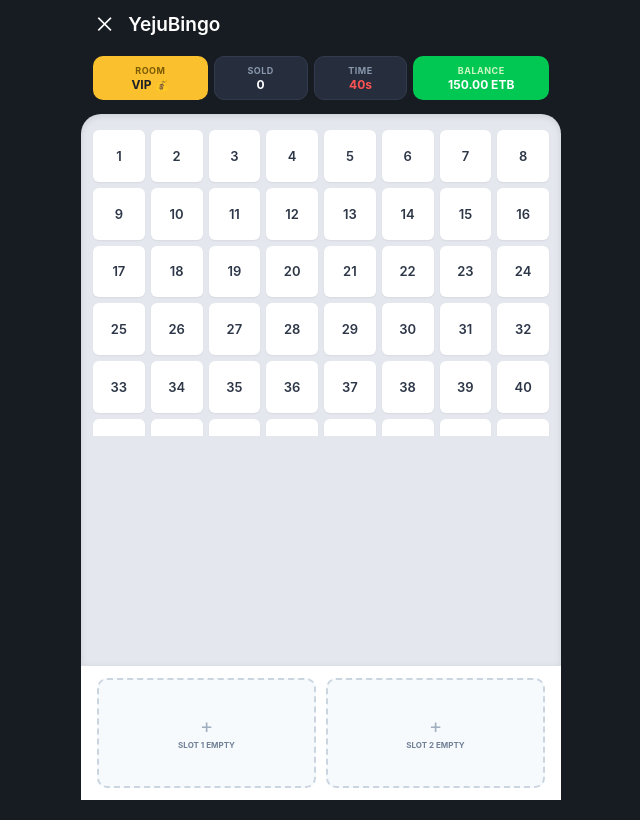
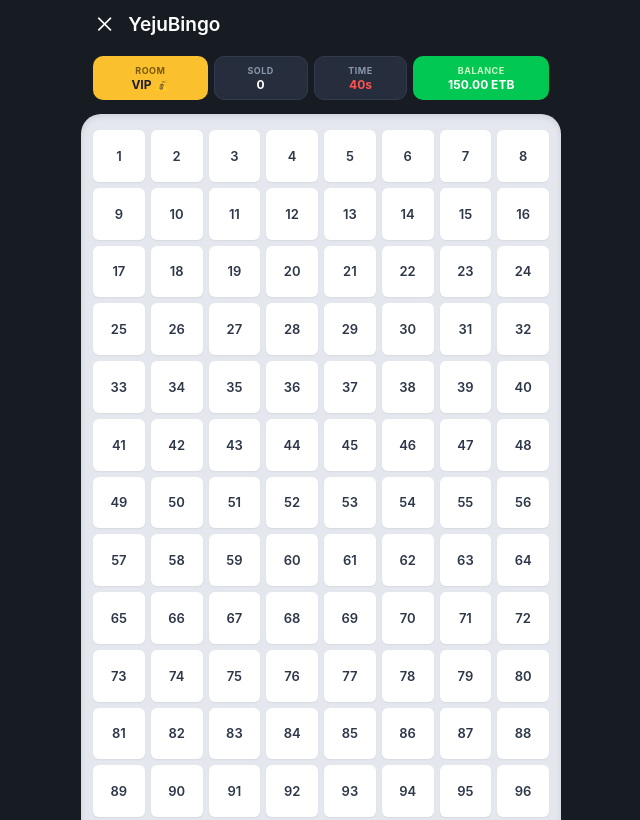
Before and after one commit to getachewhailu289/index.html, a website: page index.html in a window 1280 px wide. Shown: the top 820 px of the page, without its empty margins (319-959 px from the left). Drawn offline with Linux system fonts and the light colour scheme; no server answers.

Commit message:
Update index.html

```diff
--- a/index.html
+++ b/index.html
@@ -141,12 +141,16 @@
             padding: 12px 8px;
             flex: 1;
             box-shadow: inset 0 2px 6px rgba(0,0,0,0.1);
+            display: flex;
+            flex-direction: column;
+            overflow: hidden;
         }
 
         .grid-container {
-            max-height: 310px;
+            flex: 1;
             overflow-y: auto;
             padding: 4px;
+            max-height: none; /* እንዲስተካከል ተደርጓል */
         }
 
         .numbers-grid {
@@ -169,6 +173,7 @@
             box-shadow: 0 1px 2px rgba(0,0,0,0.06);
             user-select: none;
             -webkit-tap-highlight-color: transparent;
+            z-index: 5; /* ክሊክ እንዲደረግለት ተደርጓል */
         }
 
         .number-cell.selected {
@@ -621,7 +626,7 @@
             cardMatrices[i] = matrix;
         }
 
-        // Render Grid once DOM is ready
+        // Render Grid once DOM is ready & safely bind clicks
         document.addEventListener("DOMContentLoaded", () => {
             const gridEl = document.getElementById('numbersGrid');
             if (gridEl) {
@@ -631,7 +636,11 @@
                     cell.className = 'number-cell';
                     cell.innerText = i;
                     cell.dataset.number = i;
-                    cell.onclick = () => toggleSelect(i);
+                    // Direct Event Listener გამოყენቷል (ከ onclick ጋር ሲወዳደር አስተማማኝ ነው)
+                    cell.addEventListener('click', (e) => {
+                        e.stopPropagation();
+                        toggleSelect(i);
+                    });
                     gridEl.appendChild(cell);
                 }
             }
```
